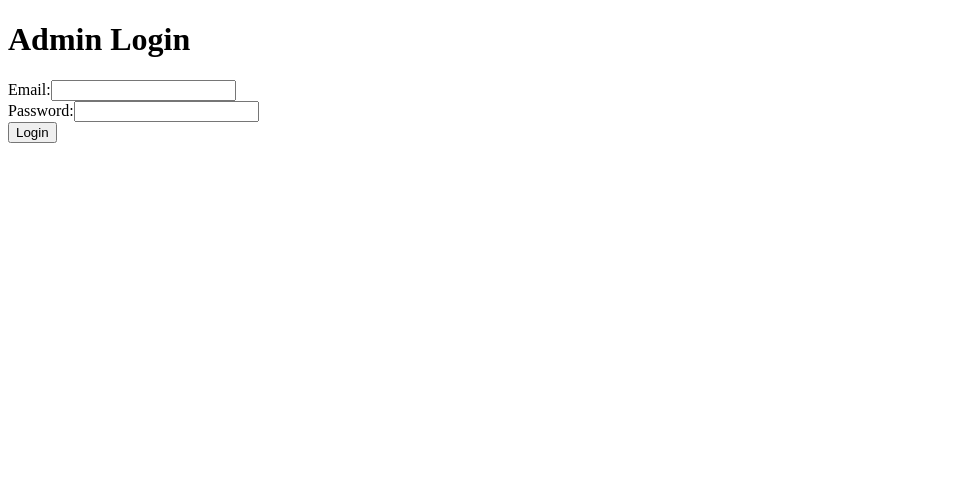
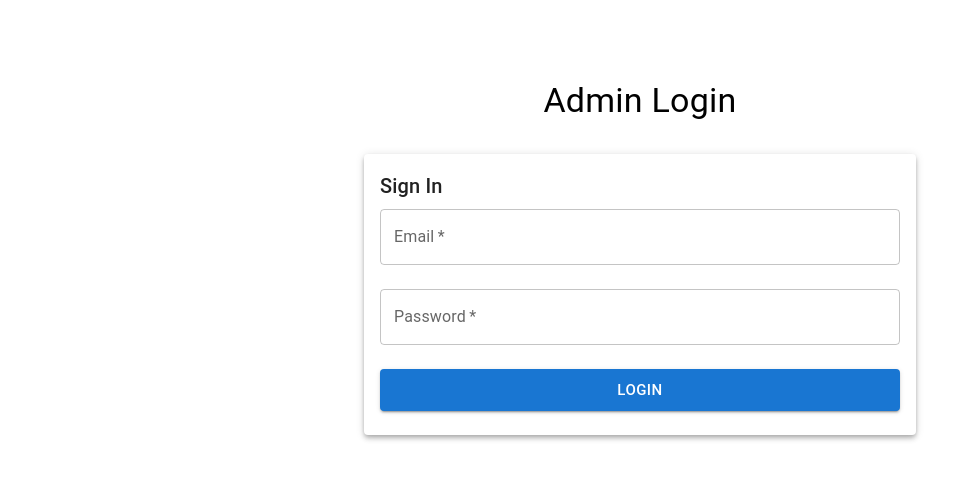
Before and after one commit to Yashpal-Singh-Rathore/mern-machine-test, a React app in the folder frontend/: page /login in a window 1280 px wide. Shown: the top 480 px of the page, without its empty margins (0-974 px from the left). Built offline with nearby package versions, Linux system fonts and the light colour scheme; the HTML template or start-up script is replaced by a standard one.

Commit message:
Refactor login page with MUI components and improved UX states

```diff
--- a/frontend/src/components/LoginForm.jsx
+++ b/frontend/src/components/LoginForm.jsx
@@ -1,58 +1,89 @@
 import { useState } from "react";
 import { loginUser } from "../services/authService";
+
+import {
+  Card,
+  CardContent,
+  Typography,
+  TextField,
+  Button,
+  Box,
+  Alert,
+  CircularProgress,
+} from "@mui/material";
 
 function LoginForm({ onSuccess }) {
   const [email, setEmail] = useState("");
   const [password, setPassword] = useState("");
   const [error, setError] = useState("");
-
-  function handleChange(event) {
-    const { name, value } = event.target;
-
-    if (name === "email") setEmail(value);
-    if (name === "password") setPassword(value);
-  }
+  const [loading, setLoading] = useState(false);
 
   async function handleSubmit(event) {
     event.preventDefault();
     setError("");
+    setLoading(true);
 
     try {
       const data = await loginUser(email, password);
-      console.log("Login success:", data);
-
       onSuccess(data);
     } catch (err) {
       setError(err.message);
+    } finally {
+      setLoading(false);
     }
   }
 
   return (
-    <form onSubmit={handleSubmit}>
-      <div>
-        <label>Email:</label>
-        <input
-          type="email"
-          name="email"
-          value={email}
-          onChange={handleChange}
-        />
-      </div>
+    <Card elevation={4}>
+      <CardContent>
+        <Typography variant="h6" gutterBottom>
+          Sign In
+        </Typography>
 
-      <div>
-        <label>Password:</label>
-        <input
-          type="password"
-          name="password"
-          value={password}
-          onChange={handleChange}
-        />
-      </div>
+        {error && (
+          <Alert severity="error" sx={{ mb: 2 }}>
+            {error}
+          </Alert>
+        )}
 
-      {error && <p style={{ color: "red" }}>{error}</p>}
+        <Box
+          component="form"
+          onSubmit={handleSubmit}
+          sx={{
+            display: "flex",
+            flexDirection: "column",
+            gap: 3,
+          }}
+        >
+          <TextField
+            label="Email"
+            type="email"
+            value={email}
+            onChange={(e) => setEmail(e.target.value)}
+            required
+            fullWidth
+          />
 
-      <button type="submit">Login</button>
-    </form>
+          <TextField
+            label="Password"
+            type="password"
+            value={password}
+            onChange={(e) => setPassword(e.target.value)}
+            required
+            fullWidth
+          />
+
+          <Button
+            type="submit"
+            variant="contained"
+            size="large"
+            disabled={loading}
+          >
+            {loading ? <CircularProgress size={24} color="inherit" /> : "Login"}
+          </Button>
+        </Box>
+      </CardContent>
+    </Card>
   );
 }
 
--- a/frontend/src/pages/Login.jsx
+++ b/frontend/src/pages/Login.jsx
@@ -1,5 +1,7 @@
 import { useNavigate } from "react-router-dom";
 import LoginForm from "../components/LoginForm";
+
+import { Container, Typography, Box } from "@mui/material";
 
 function Login() {
   const navigate = useNavigate();
@@ -14,10 +16,15 @@ function Login() {
   }
 
   return (
-    <div>
-      <h1>Admin Login</h1>
+    <Container maxWidth="sm" sx={{ mt: 10 }}>
+      <Box sx={{ textAlign: "center", mb: 4 }}>
+        <Typography variant="h4" gutterBottom>
+          Admin Login
+        </Typography>
+      </Box>
+
       <LoginForm onSuccess={handleLoginSuccess} />
-    </div>
+    </Container>
   );
 }
 
```
